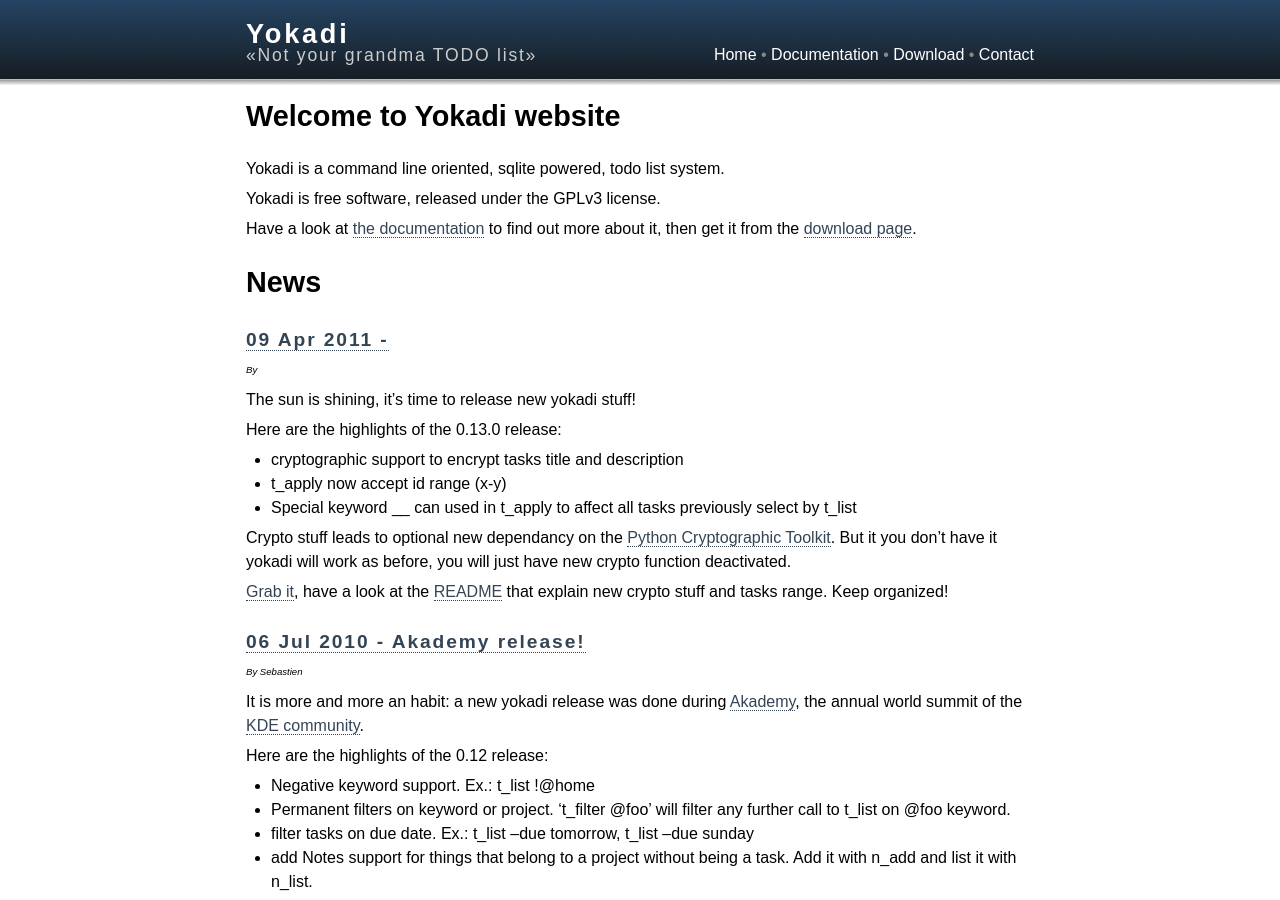
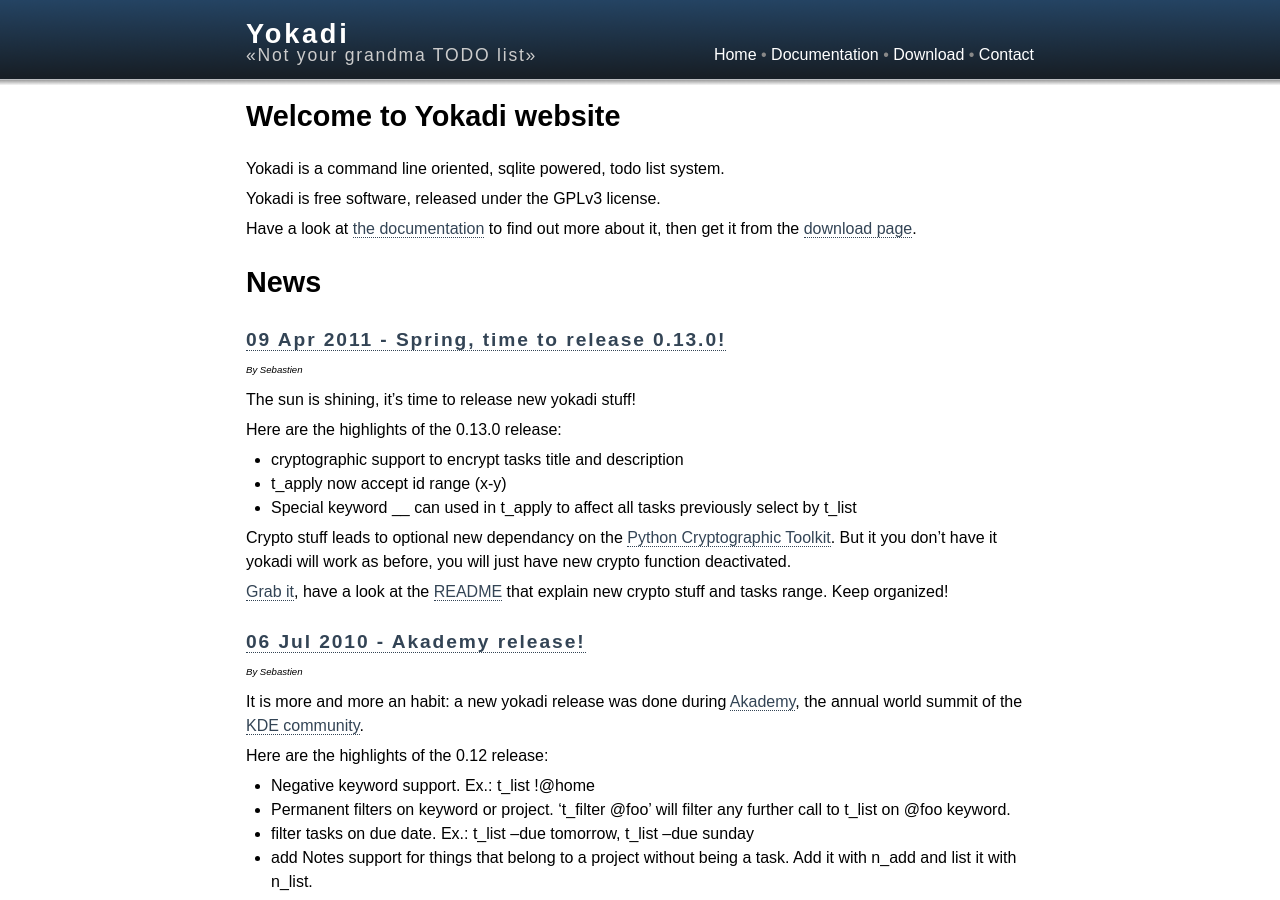
Before and after one commit to yokadi/yokadi.github.com, a Jekyll site: the page built from index.markdown, in a window 1280 px wide and 900 px high. Built offline with Jekyll 4.4.1, drawn with Linux system fonts in a browser that asks for light colours.

Commit message:
fix syntax (no : allowed in title)

```diff
--- a/_posts/2011-04-09-spring-release-0.13.0.markdown
+++ b/_posts/2011-04-09-spring-release-0.13.0.markdown
@@ -1,6 +1,6 @@
 ---
 layout: post
-title: Spring: time to release 0.13.0!
+title: Spring, time to release 0.13.0!
 author: Sebastien
 ---
 The sun is shining, it's time to release new yokadi stuff!
```
